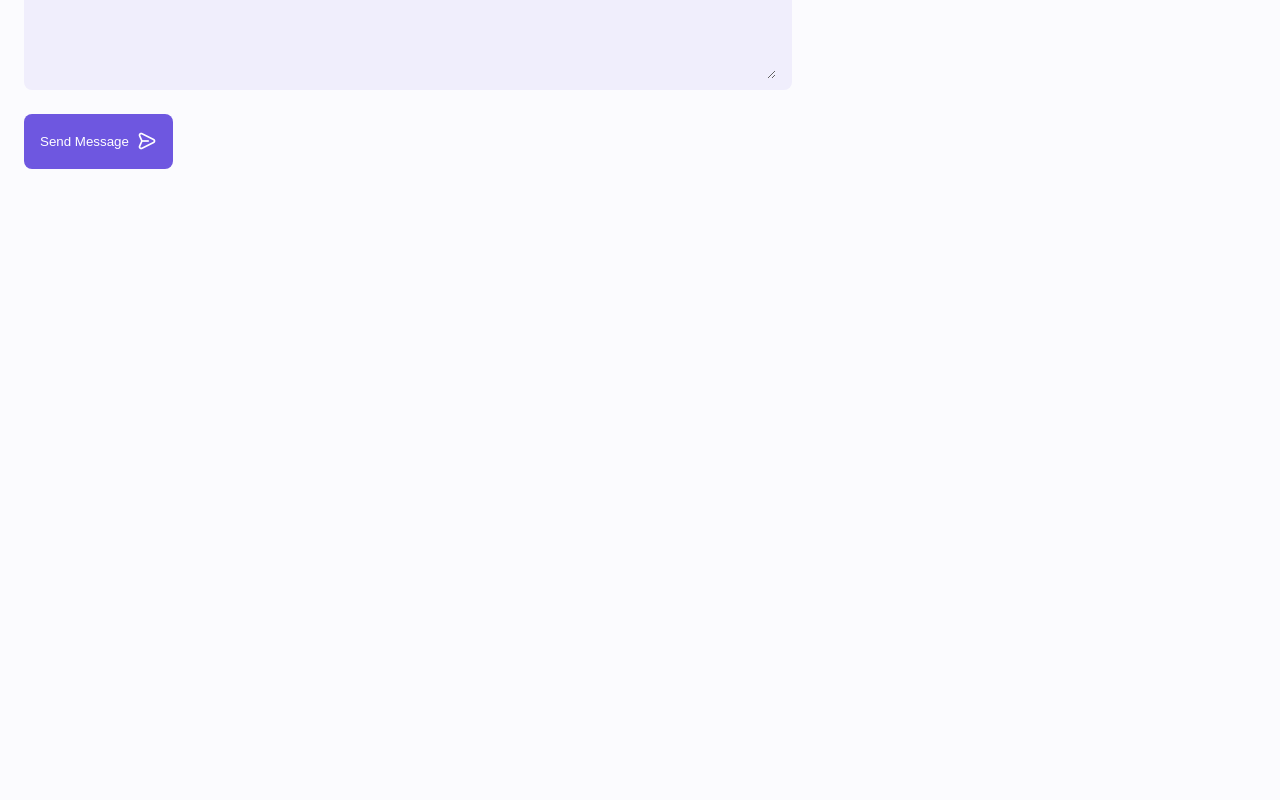
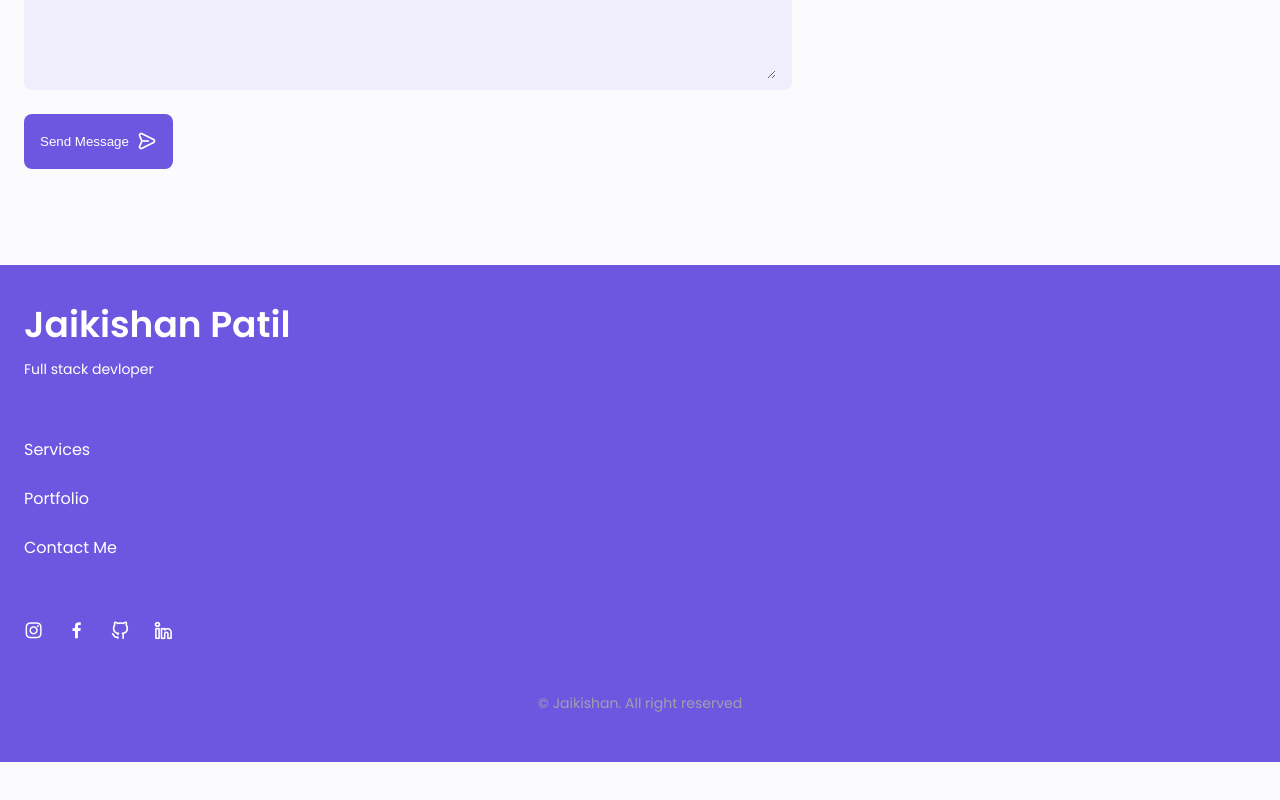
Before and after one commit to jaikishanpatil/my-portfolio, an Angular app: page / in a window 1280 px wide. Shown: the part 5910-6710 px from the top of the page. Before the commit the page ends 6191 px from the top, so only its background shows below. Built offline with nearby package versions, Linux system fonts and the light colour scheme.

Commit message:
Footer section completed

```diff
--- a/src/app/modules/main-module/sub-pages/main/main.component.html
+++ b/src/app/modules/main-module/sub-pages/main/main.component.html
@@ -729,4 +729,45 @@
             </form>
         </div>
     </section>
+
+    <!-- Footer  -->
+    <footer class="footer">
+        <div class="footer_bg">
+            <div class="footer_container container grid">
+                <div>
+                    <h1 class="footer_title">Jaikishan Patil</h1>
+                    <span class="footer_subtitle">Full stack devloper</span>
+                </div>
+
+                    <ul class="footer_links">
+                        <li>
+                            <a href="#services" class="footer_link">Services</a>
+                        </li>
+                        <li>
+                            <a href="#portfolio" class="footer_link">Portfolio</a>
+                        </li>
+                        <li>
+                            <a href="#contact" class="footer_link">Contact Me</a>
+                        </li>
+                    </ul>
+
+                    <div class="footer_socials">
+                        <a href="#" class="footer_social">
+                            <i class="uil uil-instagram"></i>
+                        </a>
+                        <a href="#" class="footer_social">
+                            <i class="uil uil-facebook-f"></i>
+                        </a>
+                        <a href="#" class="footer_social">
+                            <i class="uil uil-github-alt"></i>
+                        </a>
+                        <a href="#" class="footer_social">
+                            <i class="uil uil-linkedin-alt"></i>
+                        </a>
+                    </div>
+
+            </div>
+            <p class="footer_copy">&#169; Jaikishan. All right reserved</p>
+        </div>
+    </footer>
 </main>
--- a/src/app/modules/main-module/sub-pages/main/main.component.scss
+++ b/src/app/modules/main-module/sub-pages/main/main.component.scss
@@ -581,3 +581,52 @@
 .submit-btn{
   border: none;
 }
+
+// footer
+.footer{
+  padding-top: 2rem;
+}
+.footer_container{
+  row-gap: 3.5rem;
+}
+.footer_bg{
+  background-color: var(--first-color-second);
+  padding: 2rem 0 3rem;
+}
+.footer_title{
+  font-size: var(--h1-font-size);
+  margin-bottom: var(--mb-0-25);
+}
+
+.footer_subtitle{
+  font-size: var(--small-font-size);
+}
+
+.footer_links{
+  display: flex;
+  flex-direction: column;
+  row-gap: 1.5rem;
+}
+.footer_link:hover{
+  color: var(--first-color-lighter);
+}
+.footer_social{
+  font-size: 1.2rem;
+  margin-right: var(--mb-1-5);
+}
+.footer_social:hover{
+  color: var(--first-color-lighter);
+}
+.footer_copy{
+  font-size: var(--small-font-size);
+  text-align: center;
+  color: var(--text-color-light);
+  margin-top: var(--mb-3);
+}
+
+.footer_title,
+.footer_subtitle,
+.footer_link,
+.footer_social{
+  color: #fff;
+}
```
